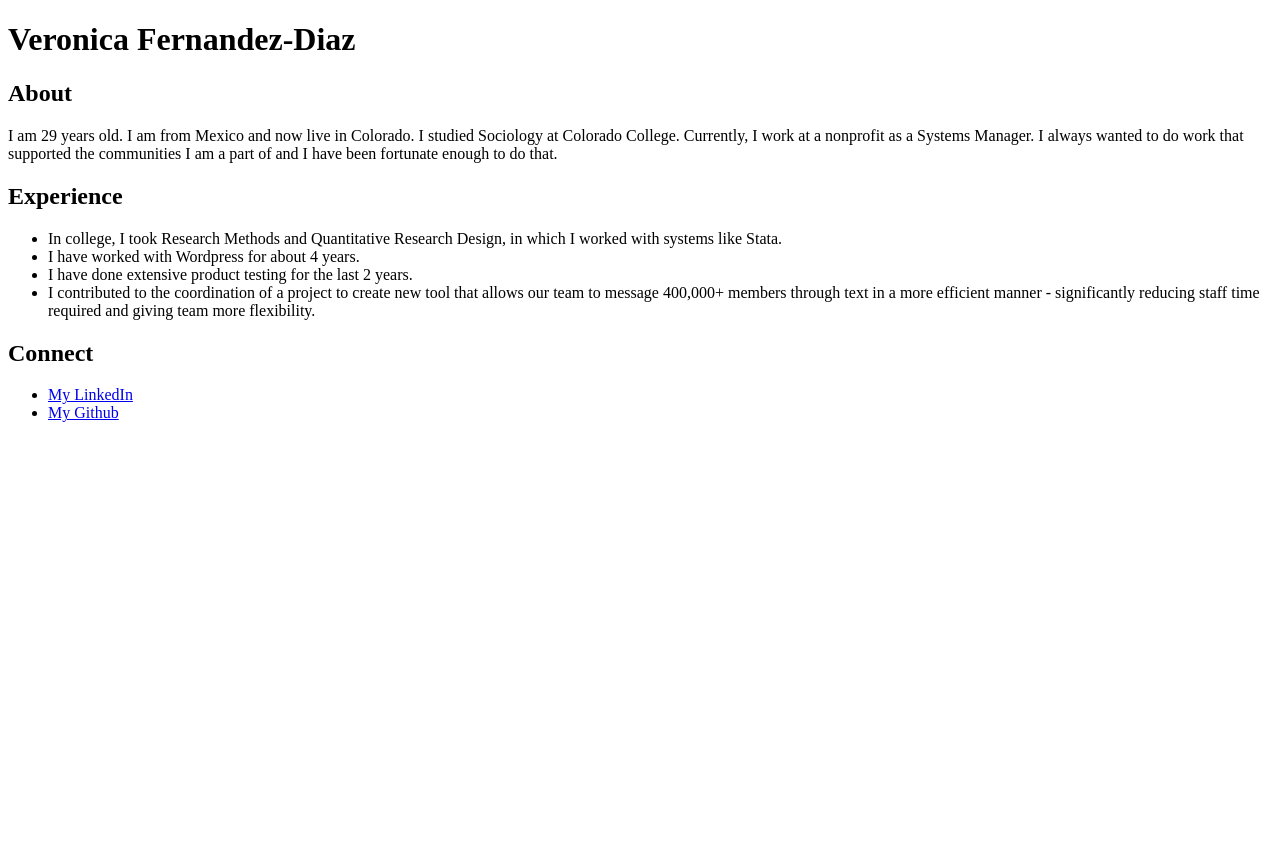
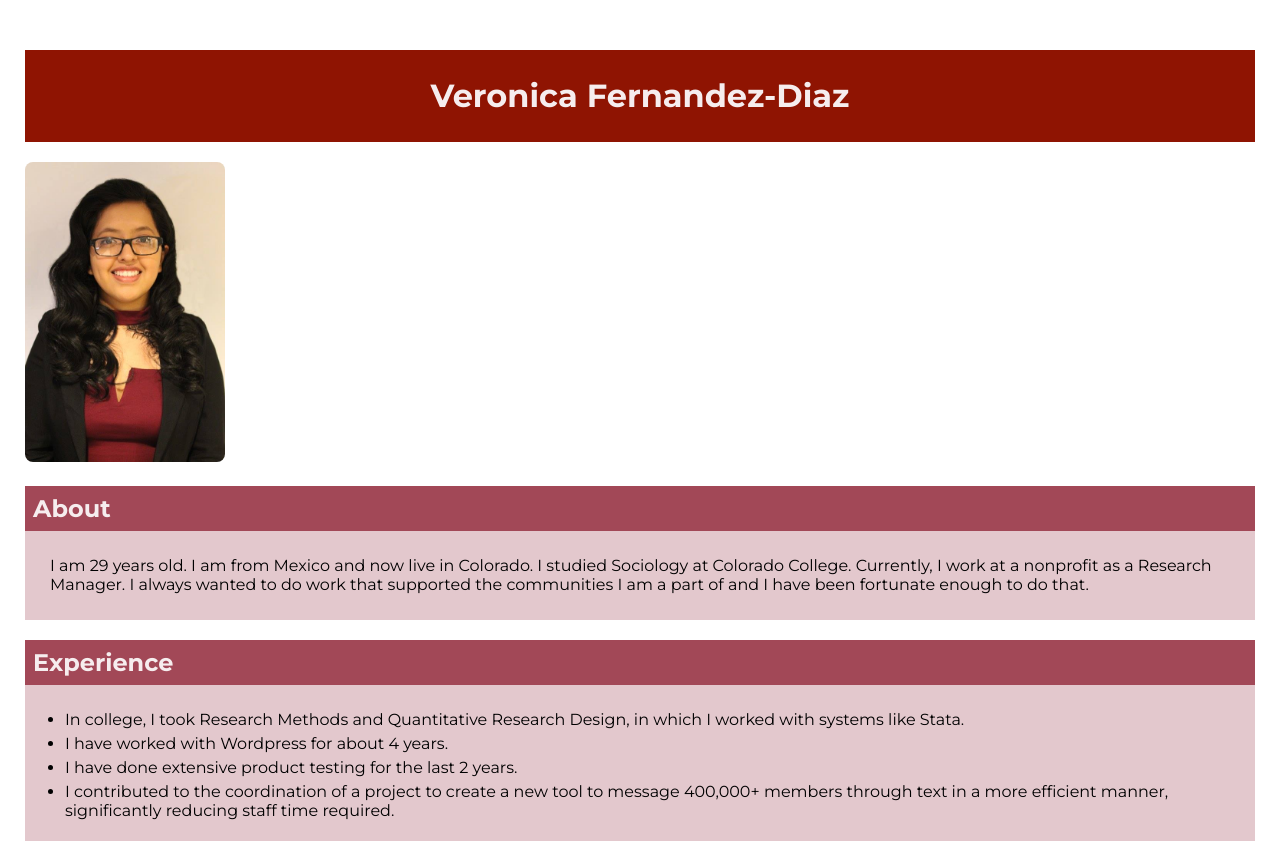
Before and after one commit to purple-bird/veronica-fernandez-diaz-jupiter, a plain HTML site: page index.html in a window 1280 px wide. Shown: the top 841 px of the page. Before the commit the page ends 800 px from the top, so only its background shows below. Drawn offline with Linux system fonts and the light colour scheme.

Commit message:
styling added

```diff
--- /dev/null
+++ b/css/index.css
@@ -0,0 +1,53 @@
+@import url("https://fonts.googleapis.com/css2?family=Montserrat:ital,wght@0,100..900;1,100..900&display=swap");
+
+body {
+  font-family: "Montserrat", serif;
+  margin: 50px 25px;
+}
+
+p {
+  padding: 5px 25px;
+}
+
+li {
+  padding: 5px 25px 0px 0px;
+}
+
+header {
+  color: #f6edee;
+  text-align: center;
+  background: #8f1402;
+  margin-bottom: 20px;
+  padding: 5px;
+}
+
+img {
+  height: 300px;
+  border-radius: 8px;
+}
+
+a {
+  color: darkorchid;
+  font-weight: bold;
+}
+
+h2 {
+  padding: 8px;
+  color: #f6edee;
+  background-color: #a24857;
+}
+
+#About {
+  padding-bottom: 5px;
+  background: #e3c8cd;
+}
+
+#Experience {
+  padding-bottom: 5px;
+  background: #e3c8cd;
+}
+
+#Connect {
+  padding-bottom: 5px;
+  background: #e3c8cd;
+}
--- a/index.html
+++ b/index.html
@@ -4,16 +4,23 @@
     <title>Veronica Fernandez-Diaz's Portfolio</title>
     <meta charset="UTF-8" />
     <meta name="author" content="Veronica Fernandez-Diaz" />
+    <link href="css/index.css" rel="stylesheet" />
   </head>
 
   <body>
-    <h1>Veronica Fernandez-Diaz</h1>
+    <header>
+      <h1>Veronica Fernandez-Diaz</h1>
+    </header>
+    <img
+      src="images/Professional Picture Final.jpg"
+      alt="My Professional Picture"
+    />
     <section id="About">
       <h2>About</h2>
       <p>
         I am 29 years old. I am from Mexico and now live in Colorado. I studied
         Sociology at Colorado College. Currently, I work at a nonprofit as a
-        Systems Manager. I always wanted to do work that supported the
+        Research Manager. I always wanted to do work that supported the
         communities I am a part of and I have been fortunate enough to do that.
       </p>
     </section>
@@ -27,10 +34,9 @@
         <li>I have worked with Wordpress for about 4 years.</li>
         <li>I have done extensive product testing for the last 2 years.</li>
         <li>
-          I contributed to the coordination of a project to create new tool that
-          allows our team to message 400,000+ members through text in a more
-          efficient manner - significantly reducing staff time required and
-          giving team more flexibility.
+          I contributed to the coordination of a project to create a new tool to
+          message 400,000+ members through text in a more efficient manner,
+          significantly reducing staff time required.
         </li>
       </ul>
     </section>
```
Also changed, not shown: images/Professional Picture Final.jpg (added).
